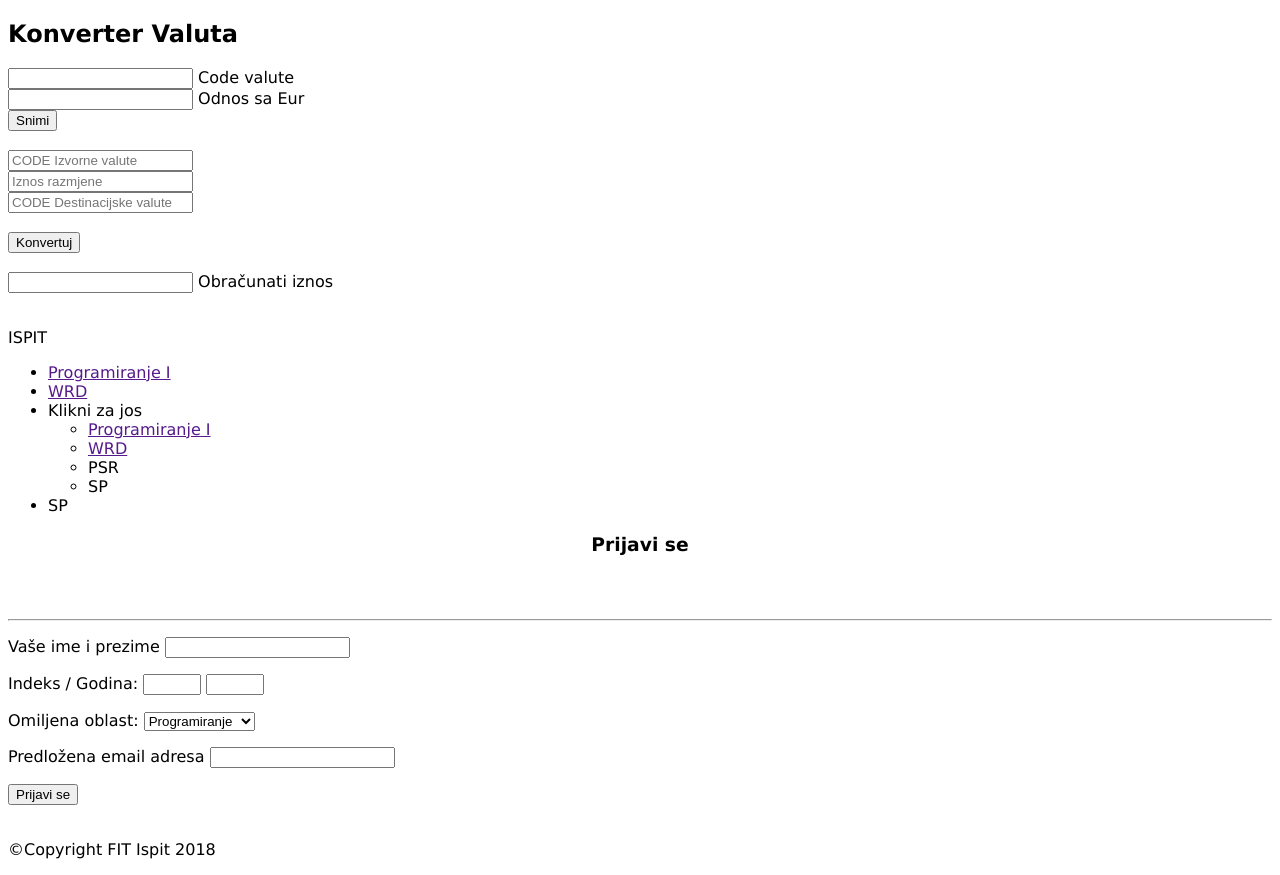
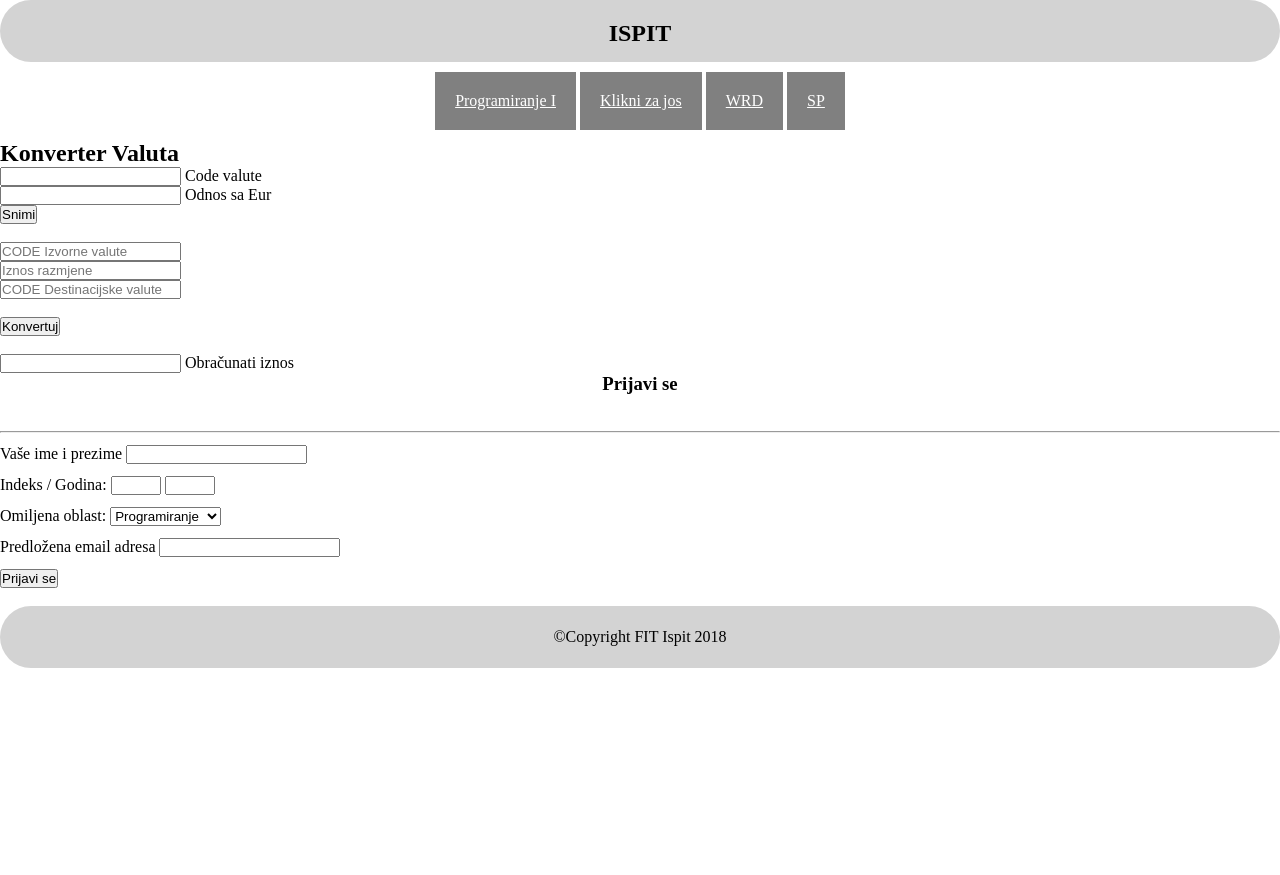
Before and after one commit to agaribovic/FIT-University-Exam, a PHP site: page /Ispit.html in a window 1280 px wide. After the commit the page ends 668 px from the top, so only its background shows below. Run offline with PHP 8.4, Linux system fonts and the light colour scheme; some libraries are stand-ins or nearby versions.

Commit message:
Radio sam dizajn projekta

```diff
--- a/Ispit.html
+++ b/Ispit.html
@@ -8,17 +8,24 @@
   <script src="jquery-ui.js"></script>
    <link rel="stylesheet" type="text/css" href="stilovi.css">
    <link href="jquery-ui.css" rel="stylesheet">
-
 </head>
 <body>
-
-
-<div class="sadrzaj">
-    <div class="lijevi">
-        <div class="lijeviUnitrasnji">
-<h2>Konverter Valuta</h2>
-
-<div class="lijeviSrednji">
+  <!-- Header -->
+  <div class="header">
+    <h2>ISPIT</h2>
+  </div>
+    <ul>
+      <li><a href="Programiranje I">Programiranje I</a></li>
+      <li><a href="Klikni za jos">Klikni za jos</a></li>
+      <li><a href="WRD">WRD</a></li>
+      <li><a href="SP">SP</a></li>
+    </ul>
+<!-- Main -->
+<section id="articles" class="py-2">
+<div class="left">
+  <h2>Konverter Valuta</h2>
+<div class="article-container">
+<form action="/"></form>
 <input type="text" id="valuta"> Code valute <br>
 <input type="text" id="indexrazmjene"> Odnos sa Eur
 <br>
@@ -45,11 +52,11 @@
     <br>
     <br>
     <input type="text" id="indexrazmjene"> Obračunati iznos
-
 </div>
 </div>
       </div>
-    <div class="desni">
+</section>
+    <!-- <div class="desni">
         <div class="desniGornji">
             <div class="firma1">
                 <br>
@@ -69,7 +76,7 @@
                 </li>
                 <li class="izborLinije">SP</li>
             </ul></div>
-          </div>
+          </div> -->
           <div class="desniSrednji">
             <div class=".desniSrednjiunutrasnji">
               <form  id="forma">
@@ -104,12 +111,14 @@
                   <input type="submit" id="save" value="Prijavi se" onclick="" />
 
               </form>
+              <br />
             </div>
           </div>
-          <div class="desniDonji">
-            <div class="firma">
-              <br>
+          <div class="footer">
+            <div class="container footer-container">
+              <div>
               <p>&copy;Copyright FIT Ispit 2018</p>
+              </div>
             </div>
           </div>
     </div>
--- a/stilovi.css
+++ b/stilovi.css
@@ -1,6 +1,62 @@
-.sadrzaj{
+* {
+    padding: 0;
+    margin: 0;
+    box-sizing: border-box;
+}
+
+a {
+    text-decoration: underline;
+}
+
+p {
+    margin: 0.75rem 0;
+}
+
+.header {
+    display: grid;
+    background-color: lightgray;
+    padding: 15px;
+    padding-top: 20px;
+    border-radius: 35px;
+    text-align: center;
+}
+
+ul {
+    padding: 10px;
+    text-align: center;
+}
+
+ul li {
+    display: inline-block;
+    text-align: center;
+    background-color: gray;
+
+}
+
+ul li a {
+    padding: 20px;
+    color: white;
+    display: block;
+}
+
+
+/* .sadrzaj{
 background-color: white;
-
 font-family: Verdana, Geneva, Tahoma, sans-serif;
 
 }
+
+.lijevi {
+    background: gray;
+    width: 20%;
+} */
+
+
+/* Footer */
+.footer {
+    display: grid;
+    padding: 10px;
+    background-color: lightgray;
+    text-align: center;
+    border-radius: 35px;
+}
```
